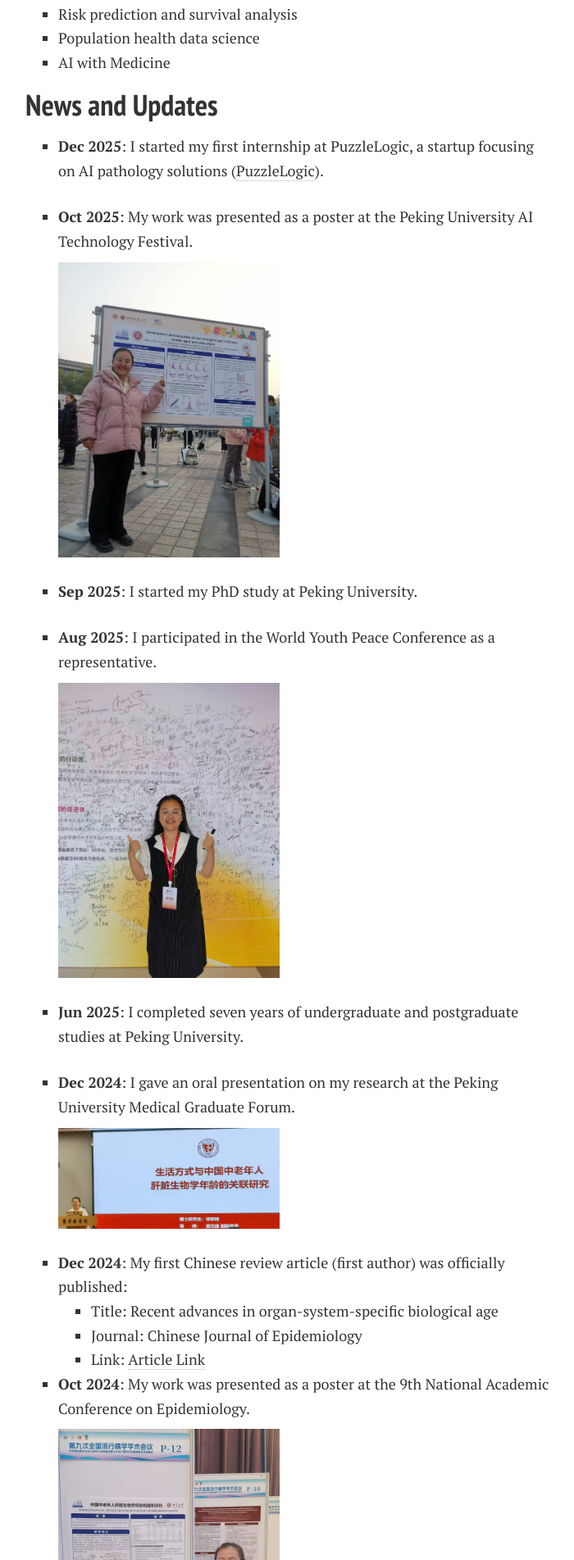
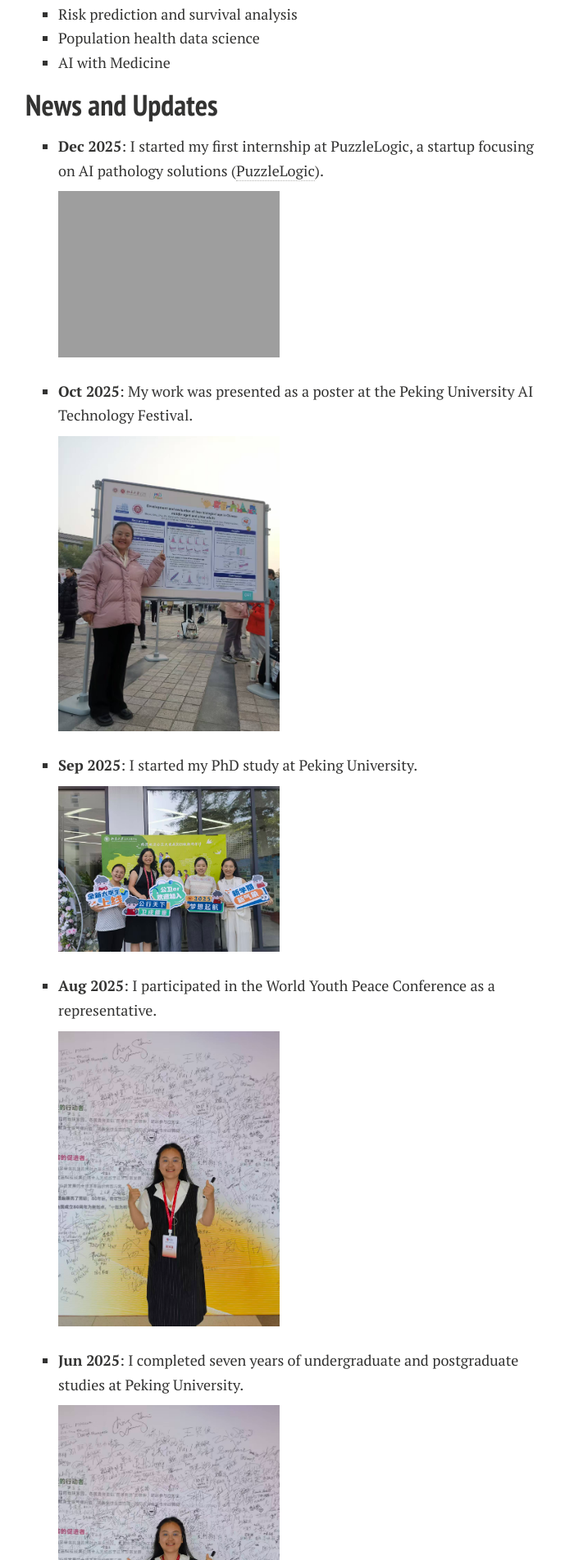
Before and after one commit to ShuyaoSong1019/ShuyaoSong1019.github.io, a Jekyll site: the page built from index.md, in a window 1280 px wide. Shown: the part 885-2788 px from the top of the page at 82% size, without its empty margins (289-989 px from the left). Built offline with Jekyll 4.4.1, drawn with Linux system fonts in a browser that asks for light colours; nearby versions of some CDN libraries; comment, search, counter and statistics services are not loaded; a style sheet for code colours, icons or effects is not loaded; our own code applies the rules of GitHub Pages for plain Markdown files.

Commit message:
undate 0213

```diff
--- a/index.md
+++ b/index.md
@@ -26,19 +26,26 @@ I look forward to continuing my studies and research in Peking University, and t
 ## News and Updates
 
 * **Dec 2025**: I started my first internship at PuzzleLogic, a startup focusing on AI pathology solutions ([PuzzleLogic](https://puzzlelogic.com/)).
+<img src="https://shuyaosong1019.github.io/file/Work/PuzzleLogic_intern.jpg" style="float:none; display:block; margin:10px 0; max-width:45%; height:auto;" alt="PuzzleLogic intern">
+
+
 
 * **Oct 2025**: My work was presented as a poster at the Peking University AI Technology Festival.
   <img src="https://shuyaosong1019.github.io/mypaper/poster/AItech_poster2.jpg" style="float:none; display:block; margin:10px 0; max-width:45%; height:auto;" alt="AI Technology Festival Poster">
 
 * **Sep 2025**: I started my PhD study at Peking University.
+  <img src="https://shuyaosong1019.github.io/file/Lifes/PhD_Open.jpg" style="float:none; display:block; margin:10px 0; max-width:45%; height:auto;" alt="PhD started">
+
 
 * **Aug 2025**: I participated in the World Youth Peace Conference as a representative.
   <img src="https://shuyaosong1019.github.io/file/Lifes/Travel/WorldYouthPeaceConference.jpg" style="float:none; display:block; margin:10px 0; max-width:45%; height:auto;" alt="World Youth Peace Conference">
 
 * **Jun 2025**: I completed seven years of undergraduate and postgraduate studies at Peking University.
+  <img src="https://shuyaosong1019.github.io/file/Lifes/Travel/WorldYouthPeaceConference.jpg" style="float:none; display:block; margin:10px 0; max-width:45%; height:auto;" alt="World Youth Peace Conference">
 
 * **Dec 2024**: I gave an oral presentation on my research at the Peking University Medical Graduate Forum.
-  <img src="https://shuyaosong1019.github.io/mypaper/poster/Oral_presentation.png" style="float:none; display:block; margin:10px 0; max-width:45%; height:auto;" alt="Medical Graduate Forum Oral Presentation">
+  <img src="https://shuyaosong1019.github.io/file/Lifes/Msc_graduation1.jpg" style="float:none; display:block; margin:10px 0; max-width:45%; height:auto;" alt="Msc_graduation1">
+  <img src="https://shuyaosong1019.github.io/file/Lifes/Msc_graduation2.jpg" style="float:none; display:block; margin:10px 0; max-width:45%; height:auto;" alt="Medical Graduate Forum Oral Presentation">
 
 * **Dec 2024**: My first Chinese review article (first author) was officially published:
   - Title: Recent advances in organ-system-specific biological age
```
Also changed, not shown: file/Lifes/Msc_graduation2.jpg (added), file/Lifes/PhD_Open.jpg (added), 2 other files.
